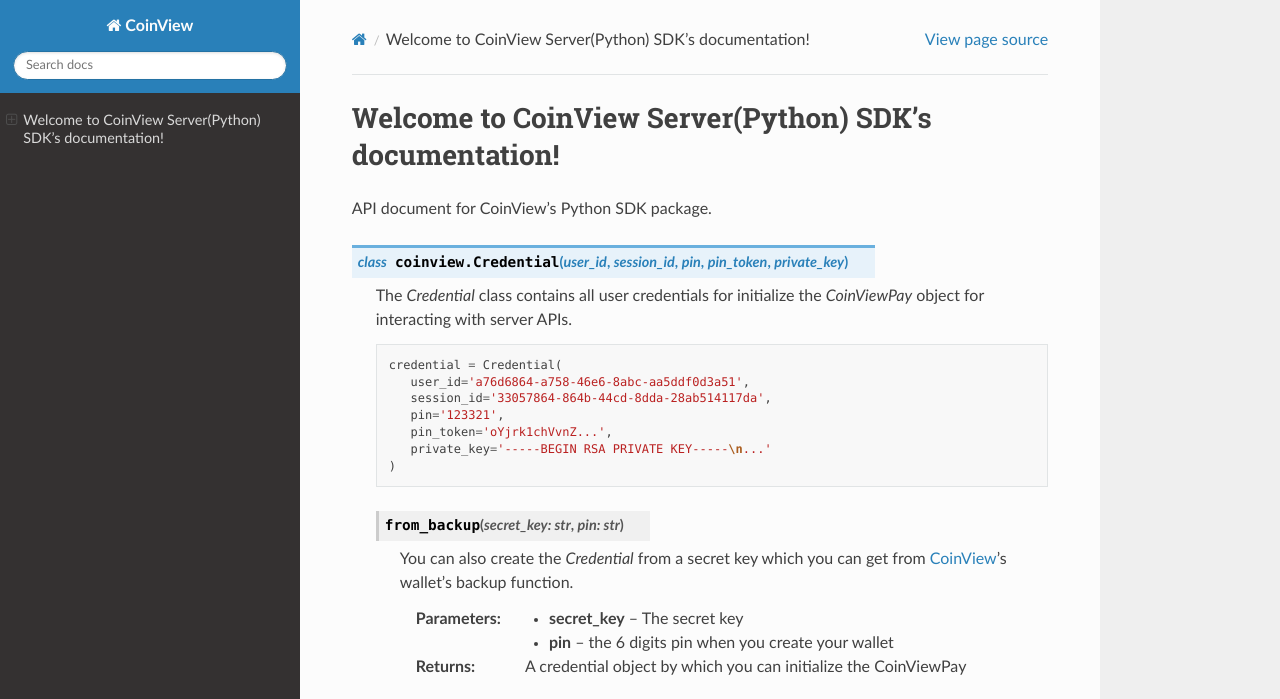
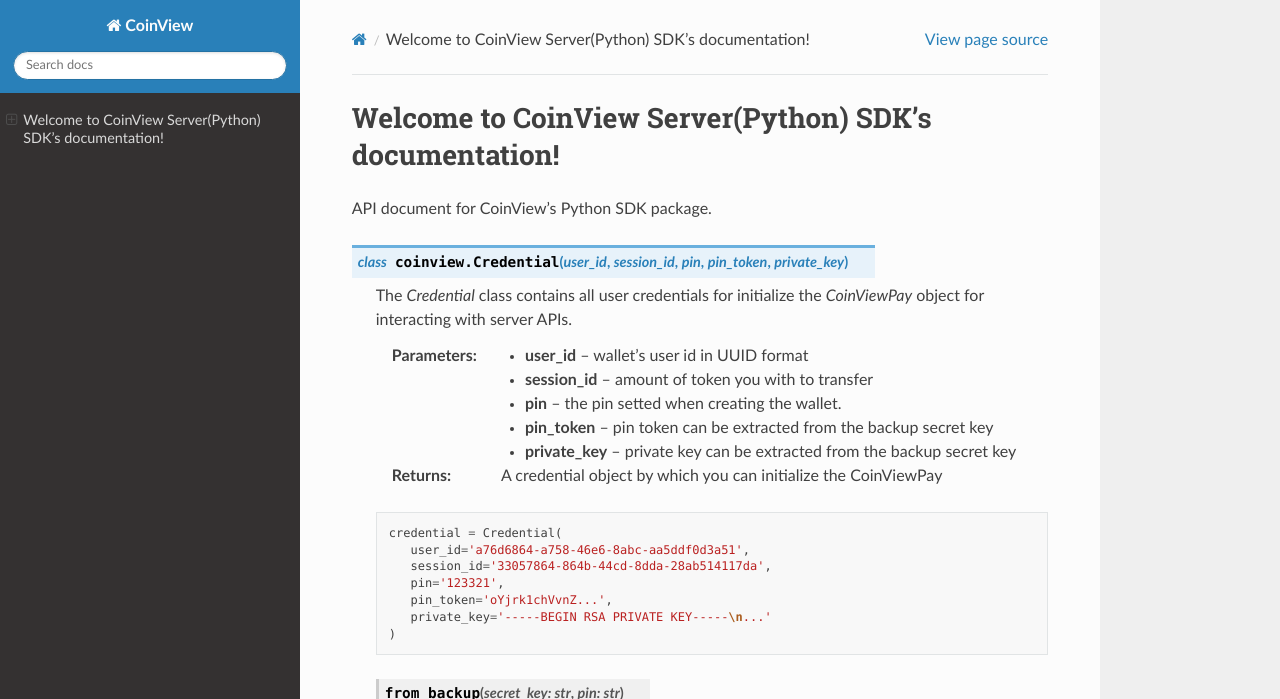
Before and after one commit to coinjinja/coinview-python-sdk, a Sphinx documentation site: the page built from docs/index.rst, in a window 1280 px wide and 1101 px high, cut to the strip 0-699 px from the top of the window. Built offline with Sphinx 7.4.7 and the Read the Docs theme 2.0.0, drawn with Linux system fonts in a browser that asks for light colours.

Commit message:
Update readme of the SDK

```diff
--- a/docs/index.rst
+++ b/docs/index.rst
@@ -18,6 +18,14 @@
 
    The `Credential` class contains all user credentials for initialize the `CoinViewPay`
    object for interacting with server APIs.
+
+   :param user_id: wallet's user id in UUID format
+   :param session_id: amount of token you with to transfer
+   :param pin: the pin setted when creating the wallet.
+   :param pin_token: pin token can be extracted from the backup secret key
+   :param private_key: private key can be extracted from the backup secret key
+
+   :return: A credential object by which you can initialize the CoinViewPay
 
    .. code::
 
```
